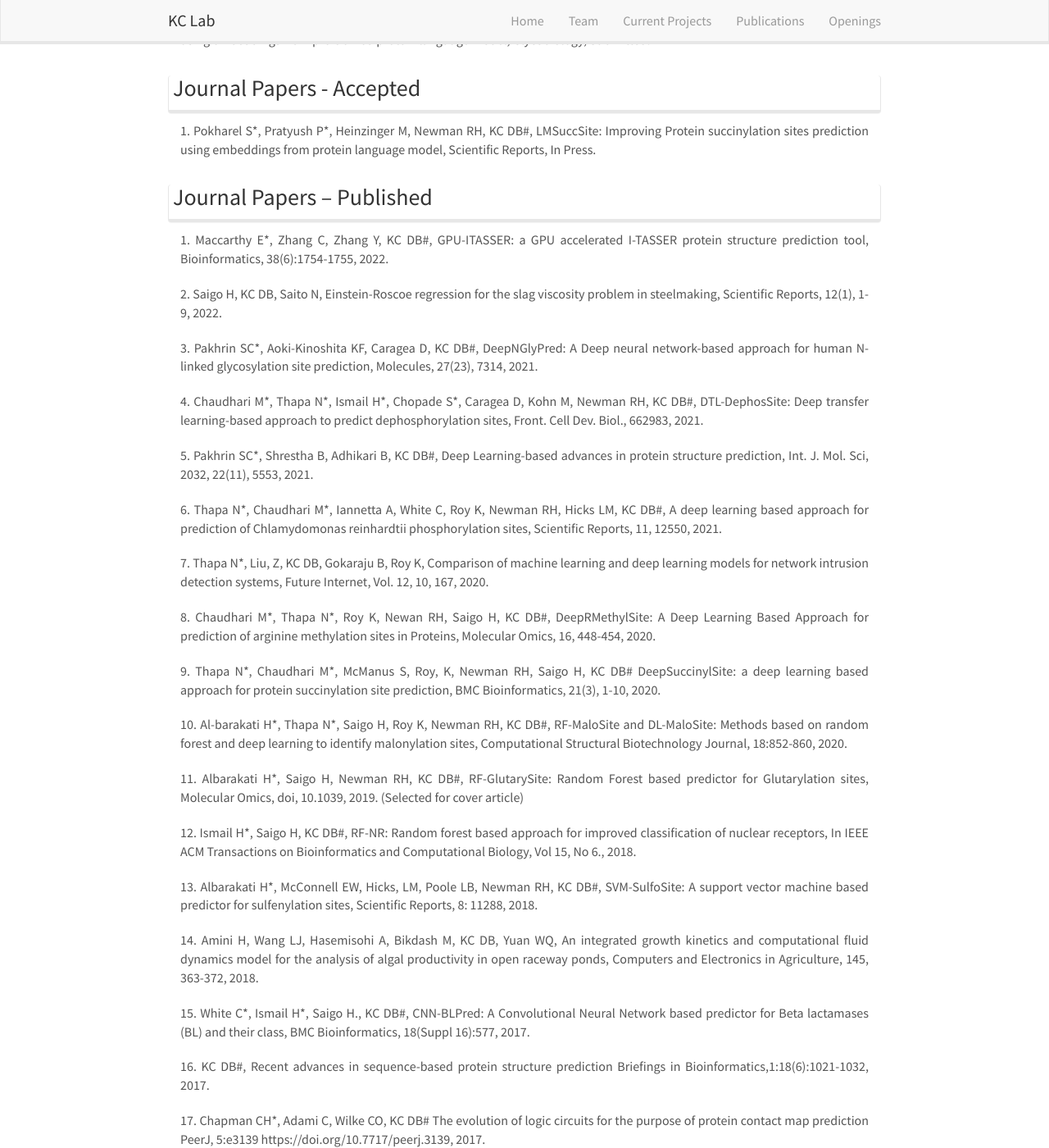
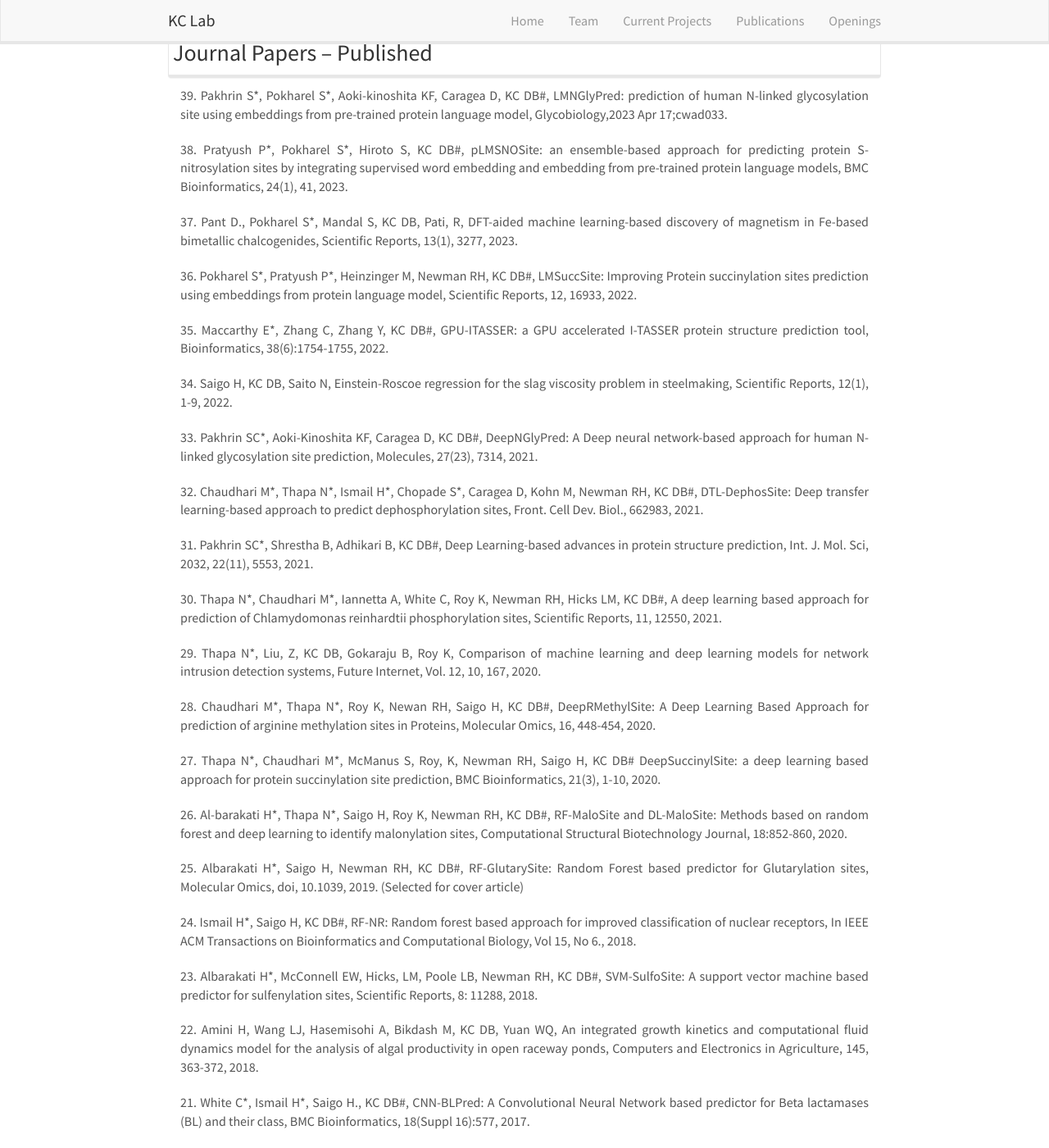
Before and after one commit to pawelparker/KCLabMTU.github.io, a Jekyll site: the page built from _pages/publications.html, in a window 1280 px wide and 1400 px high, scrolled down 1395 px. Shown: the whole window at 82% size. Built offline with Jekyll 4.4.1, drawn with Linux system fonts in a browser that asks for light colours; nearby versions of some CDN libraries; some of the changed text lies outside the part shown.

Commit message:
Update publications.html

```diff
--- a/_pages/publications.html
+++ b/_pages/publications.html
@@ -41,73 +41,87 @@ permalink: /publications/
    <div class="panel-heading">10.	KC DB, Dennis R Livesay, A spectrum of phylogenetic-based approaches for predicting protein functional sites, In Bioinformatics for Systems Biology, Krawetz S (Ed.), Humana Press. ISBN: 978-1-934115-02-2, 2009.
    </div>
 
+
    <div class="panel panel-default" >
-      <h3 style="margin-left: 5px">Journal Papers Submitted</h3>
+      <h3 style="margin-left: 5px">Journal Papers – In Revision </h3>
    </div>
-   <div class="panel-heading">1. Pratyush P*, Pokharel S*, Hiroto S, KC DB#, pLMSNOSite:  prediction of protein s-nitrosylation sites using embeddings from language model, BMC Bioinformatics, submitted.
-   </div>
-   <div class="panel-heading">2. Pakhrin S*, Pokharel S, Aoki-kinoshita KF, Caragea D, KC DB#, LMNGlyPred: Prediction of human n-lined glycosylation site using embeddings from pre-trained protein language model, Glycobiology, Submitted.
+   <div class="panel-heading">1.	Pakhrin S*, Pokharel S*, Pratyush P*, Chaudhari M%, Ismail H%, KC DB#, LYMPhocyte: A deep learning-based approach for general protein phosphorylation site prediction using embeddings from local window sequence and pre-trained protein language model, Journal of Proteome Research, In 2nd revision.
    </div>
 
    <div class="panel panel-default" >
-      <h3 style="margin-left: 5px">Journal Papers - Accepted</h3>
-   </div>
-   <div class="panel-heading">1. Pokharel S*, Pratyush P*, Heinzinger M, Newman RH, KC DB#, LMSuccSite: Improving Protein succinylation sites prediction using embeddings from protein language model, Scientific Reports, In Press.
-   </div>
-   <div class="panel panel-default" >
       <h3 style="margin-left: 5px">Journal Papers – Published </h3>
    </div>
-   <div class="panel-heading">1. Maccarthy E*, Zhang C, Zhang Y, KC DB#, GPU-ITASSER: a GPU accelerated I-TASSER protein structure prediction tool, Bioinformatics, 38(6):1754-1755, 2022.
+   <div class="panel-heading">39.	Pakhrin S*, Pokharel S*, Aoki-kinoshita KF, Caragea D, KC DB#, LMNGlyPred: prediction of human N-linked glycosylation site using embeddings from pre-trained protein language model, Glycobiology,2023 Apr 17;cwad033.
    </div>
-   <div class="panel-heading">2.  Saigo H, KC DB, Saito N, Einstein-Roscoe regression for the slag viscosity problem in steelmaking, Scientific Reports, 12(1), 1-9, 2022.
+   <div class="panel-heading">38.	Pratyush P*, Pokharel S*, Hiroto S, KC DB#, pLMSNOSite: an ensemble-based approach for predicting protein S-nitrosylation sites by integrating supervised word embedding and embedding from pre-trained protein language models, BMC Bioinformatics, 24(1), 41, 2023.
    </div>
-   <div class="panel-heading">3.  Pakhrin SC*, Aoki-Kinoshita KF, Caragea D, KC DB#, DeepNGlyPred: A Deep neural network-based approach for human N-linked glycosylation site prediction, Molecules, 27(23), 7314, 2021. </div>
-   <div class="panel-heading">4.  Chaudhari M*, Thapa N*, Ismail H*, Chopade S*, Caragea D, Kohn M, Newman RH, KC DB#, DTL-DephosSite: Deep transfer learning-based approach to predict dephosphorylation sites, Front. Cell Dev. Biol., 662983, 2021.</div>
-   <div class="panel-heading">5.  Pakhrin SC*, Shrestha B, Adhikari B, KC DB#, Deep Learning-based advances in protein structure prediction, Int. J. Mol. Sci, 2032, 22(11), 5553, 2021.</div>
-   <div class="panel-heading">6.  Thapa N*, Chaudhari M*, Iannetta A, White C, Roy K, Newman RH, Hicks LM, KC DB#, A deep learning based approach for prediction of Chlamydomonas reinhardtii phosphorylation sites, Scientific Reports, 11, 12550, 2021.</div>
-   <div class="panel-heading">7.  Thapa N*, Liu, Z, KC DB,  Gokaraju B,  Roy K, Comparison of machine learning and deep learning models for network intrusion detection systems, Future Internet, Vol. 12, 10, 167, 2020.</div>
-   <div class="panel-heading">8.  Chaudhari M*, Thapa N*, Roy K, Newan RH, Saigo H, KC DB#, DeepRMethylSite: A Deep Learning Based Approach for prediction of arginine methylation sites in Proteins, Molecular Omics, 16, 448-454, 2020.</div>
-   <div class="panel-heading">9.  Thapa N*, Chaudhari M*, McManus S, Roy, K, Newman RH, Saigo H, KC DB#
+   <div class="panel-heading">37.	Pant D., Pokharel S*, Mandal S, KC DB, Pati, R, DFT-aided machine learning-based discovery of magnetism in Fe-based bimetallic chalcogenides, Scientific Reports, 13(1), 3277, 2023.
+   </div>
+   <div class="panel-heading">36.	Pokharel S*, Pratyush P*, Heinzinger M, Newman RH, KC DB#, LMSuccSite: Improving Protein succinylation sites prediction using embeddings from protein language model, Scientific Reports, 12, 16933, 2022.
+   </div>
+   <div class="panel-heading">35. Maccarthy E*, Zhang C, Zhang Y, KC DB#, GPU-ITASSER: a GPU accelerated I-TASSER protein structure prediction tool, Bioinformatics, 38(6):1754-1755, 2022.
+   </div>
+   <div class="panel-heading">34.  Saigo H, KC DB, Saito N, Einstein-Roscoe regression for the slag viscosity problem in steelmaking, Scientific Reports, 12(1), 1-9, 2022.
+   </div>
+   <div class="panel-heading">33.  Pakhrin SC*, Aoki-Kinoshita KF, Caragea D, KC DB#, DeepNGlyPred: A Deep neural network-based approach for human N-linked glycosylation site prediction, Molecules, 27(23), 7314, 2021.
+   </div>
+   <div class="panel-heading">32.  Chaudhari M*, Thapa N*, Ismail H*, Chopade S*, Caragea D, Kohn M, Newman RH, KC DB#, DTL-DephosSite: Deep transfer learning-based approach to predict dephosphorylation sites, Front. Cell Dev. Biol., 662983, 2021.
+   </div>
+   <div class="panel-heading">31.  Pakhrin SC*, Shrestha B, Adhikari B, KC DB#, Deep Learning-based advances in protein structure prediction, Int. J. Mol. Sci, 2032, 22(11), 5553, 2021.
+   </div>
+   <div class="panel-heading">30.  Thapa N*, Chaudhari M*, Iannetta A, White C, Roy K, Newman RH, Hicks LM, KC DB#, A deep learning based approach for prediction of Chlamydomonas reinhardtii phosphorylation sites, Scientific Reports, 11, 12550, 2021.
+   </div>
+   <div class="panel-heading">29.  Thapa N*, Liu, Z, KC DB,  Gokaraju B,  Roy K, Comparison of machine learning and deep learning models for network intrusion detection systems, Future Internet, Vol. 12, 10, 167, 2020.
+   </div>
+   <div class="panel-heading">28.  Chaudhari M*, Thapa N*, Roy K, Newan RH, Saigo H, KC DB#, DeepRMethylSite: A Deep Learning Based Approach for prediction of arginine methylation sites in Proteins, Molecular Omics, 16, 448-454, 2020.
+   </div>
+   <div class="panel-heading">27.  Thapa N*, Chaudhari M*, McManus S, Roy, K, Newman RH, Saigo H, KC DB#
       DeepSuccinylSite: a deep learning based approach for protein succinylation site prediction, BMC Bioinformatics, 21(3), 1-10, 2020.
    </div>
-   <div class="panel-heading">10. Al-barakati H*, Thapa N*, Saigo H, Roy K, Newman RH, KC DB#, RF-MaloSite and DL-MaloSite: Methods based on random forest and deep learning to identify malonylation sites, Computational Structural Biotechnology Journal, 18:852-860, 2020.</div>
-   <div class="panel-heading">11. Albarakati H*, Saigo H, Newman RH, KC DB#, RF-GlutarySite: Random Forest based predictor for Glutarylation sites, Molecular Omics, doi, 10.1039, 2019. (Selected for cover article)</div>
-   <div class="panel-heading">12. Ismail H*, Saigo H, KC DB#, RF-NR: Random forest based approach for improved classification of nuclear receptors, In IEEE ACM Transactions on Bioinformatics and Computational Biology, Vol 15, No 6., 2018. </div>
-   <div class="panel-heading">13. Albarakati H*, McConnell EW, Hicks, LM, Poole LB, Newman RH, KC DB#, SVM-SulfoSite: A support vector machine based predictor for sulfenylation sites, Scientific Reports, 8: 11288, 2018.</div>
-   <div class="panel-heading">14. Amini H, Wang LJ, Hasemisohi A, Bikdash M, KC DB, Yuan WQ, An integrated growth kinetics and computational fluid dynamics model for the analysis of algal productivity in open raceway ponds, Computers and Electronics in Agriculture, 145, 363-372, 2018.</div>
-   <div class="panel-heading">15. White C*, Ismail H*, Saigo H., KC DB#, CNN-BLPred: A Convolutional Neural Network based predictor for Beta lactamases (BL) and their class, BMC Bioinformatics, 18(Suppl 16):577, 2017.</div>
-   <div class="panel-heading">16. KC DB#, Recent advances in sequence-based protein structure prediction
+   <div class="panel-heading">26. Al-barakati H*, Thapa N*, Saigo H, Roy K, Newman RH, KC DB#, RF-MaloSite and DL-MaloSite: Methods based on random forest and deep learning to identify malonylation sites, Computational Structural Biotechnology Journal, 18:852-860, 2020.
+   </div>
+   <div class="panel-heading">25. Albarakati H*, Saigo H, Newman RH, KC DB#, RF-GlutarySite: Random Forest based predictor for Glutarylation sites, Molecular Omics, doi, 10.1039, 2019. (Selected for cover article)
+   </div>
+   <div class="panel-heading">24. Ismail H*, Saigo H, KC DB#, RF-NR: Random forest based approach for improved classification of nuclear receptors, In IEEE ACM Transactions on Bioinformatics and Computational Biology, Vol 15, No 6., 2018.
+   </div>
+   <div class="panel-heading">23. Albarakati H*, McConnell EW, Hicks, LM, Poole LB, Newman RH, KC DB#, SVM-SulfoSite: A support vector machine based predictor for sulfenylation sites, Scientific Reports, 8: 11288, 2018.
+   </div>
+   <div class="panel-heading">22. Amini H, Wang LJ, Hasemisohi A, Bikdash M, KC DB, Yuan WQ, An integrated growth kinetics and computational fluid dynamics model for the analysis of algal productivity in open raceway ponds, Computers and Electronics in Agriculture, 145, 363-372, 2018.
+   </div>
+   <div class="panel-heading">21. White C*, Ismail H*, Saigo H., KC DB#, CNN-BLPred: A Convolutional Neural Network based predictor for Beta lactamases (BL) and their class, BMC Bioinformatics, 18(Suppl 16):577, 2017.
+   </div>
+   <div class="panel-heading">20. KC DB#, Recent advances in sequence-based protein structure prediction
       Briefings in Bioinformatics,1:18(6):1021-1032, 2017.
    </div>
-   <div class="panel-heading">17. Chapman CH*, Adami C, Wilke CO, KC DB#
+   <div class="panel-heading">19. Chapman CH*, Adami C, Wilke CO, KC DB#
       The evolution of logic circuits for the purpose of protein contact map prediction
       PeerJ, 5:e3139 https://doi.org/10.7717/peerj.3139, 2017.
    </div>
    <div class="panel-heading">18. Ismail H*, Newman RH, KC DB#, RF-Hydroxysite: a random forest based predictor for hydroxylation sites
       Molecular Biosystems, 12(8):2427-35, 2016
    </div>
-   <div class="panel-heading">19. Jha A*, Flurchick KM, Bidash M, KC DB#
+   <div class="panel-heading">17. Jha A*, Flurchick KM, Bidash M, KC DB#
       Parallel-SymD: A parallel approach to detect internal symmetry in protein domains
       BioMed Research International, 2016, 4628592.
    </div>
-   <div class="panel-heading">20. Jiang Y,…, Chapman CH*, KC DB, …., Predrag Radivojac, An expanded evaluation of protein function prediction methods show an improvement in accuracy, Genome Biology, 17:184, 2016.</div>
-   <div class="panel-heading">21. Ismail H*, Jones A*, Kim J., Newman R., KC DB#: Improved Random Forest based prediction of phosphorylation sites, Biomed Research International, 2016, 3281590.</div>
-   <div class="panel-heading">22. Amini H, Shahbazi A, Bikdash M, KC DB, Yuan W, Hashemisohi A, Wang L
+   <div class="panel-heading">16. Jiang Y,…, Chapman CH*, KC DB, …., Predrag Radivojac, An expanded evaluation of protein function prediction methods show an improvement in accuracy, Genome Biology, 17:184, 2016.</div>
+   <div class="panel-heading">15. Ismail H*, Jones A*, Kim J., Newman R., KC DB#: Improved Random Forest based prediction of phosphorylation sites, Biomed Research International, 2016, 3281590.</div>
+   <div class="panel-heading">14. Amini H, Shahbazi A, Bikdash M, KC DB, Yuan W, Hashemisohi A, Wang L
       Numerical and experimental investigation of hydrodynamics and light transfer in open raceway ponds at various algal cell concentrations and medium depths
       Chemical Engineering Science 156, 11-23, 2016.
    </div>
-   <div class="panel-heading">23.  Khan IK, Wei Q, Chapman S*, KC DB, Kihara D: PFP and ESG protein function prediction methods in 2014: Effects of database updates and ensemble approaches, Giga Science, 4:43, 2015.</div>
-   <div class="panel-heading">24.  CH Tai, Rohit P, KC DB, Shilling J, Lee BK, SymD webserver: a platform for detecting internally symmetric protein structures, Nucleic Acids Res, 42(W1):W296-W300, 2014. </div>
-   <div class="panel-heading">25. Yu Y, Megri AC, Flurchick KM, KC DB, The improvement of the computational performance of the zonal model POMA using parallel techniques, American Journal of Engineering and Applied Sciences 7(1): 185-193, 2014, Science Publication.</div>
-   <div class="panel-heading">26.  KC DB#, Structure-based methods for computational protein functional site prediction,  Comput Struct Biotechnology J, 8: e201308005, 2013.</div>
-   <div class="panel-heading">27. KC DB and Livesay DR, Topology improves phylogenetic motif functional site predictions, IEEE/ACM Transactions on Computational Biology and Bioinformatics, 8:226-233, 2011.</div>
-   <div class="panel-heading">28.  KC DB#, Improving Consensus Structure by Eliminating Averaging Artifacts, BMC Structural Biology, 9:12, 2009.</div>
-   <div class="panel-heading">29.  KC DB and Livesay DR, Improving position specific predictions of protein functional sites using phylogenetic motifs, Bioinformatics, 24:2308-2316, 2008.</div>
-   <div class="panel-heading">30.  Brown JB, KC DB, Tomita E, Akutsu T, Multiple methods for protein side chain packing using maximum weight cliques, Genome Informatics, 17-1, 3-12, 2006.</div>
-   <div class="panel-heading">31.  Akutsu T, Hayashida M, KC DB, Tomita E, Suzuki J,  Horimoto K, Protein Threading by Dynamic Programming and Clique Based Approaches, IEICE Transactions on Fundamentals of Electronics, Communication and Computer Science, E89-A, 1215-1222, 2006.</div>
-   <div class="panel-heading">32.  KC DB, Jun’ichi Suzuki J, Horimoto K, Akutsu T, Protein Threading With Profiles and Distance Constraints Using Clique Based Algorithms, Journal of Bioinformatics and Computational Biology, 4:19-42, 2006.</div>
-   <div class="panel-heading">33.  Moesa HA, KC DB, Akutsu T, Efficient Determination of Cluster Boundaries for Analysis of Gene Expression Profile Data Using Hierarchical Clustering and Wavelet Transform, Genome Informatics, 16(1): 132-141, 2005.</div>
-   <div class="panel-heading">34.  KC DB, Tomita E, Suzuki J, Akutsu T, Protein side-chain packing problem: A maximum common edge-weight clique algorithmic approach, Journal of Bioinformatics and Computational Biology, 3(1): 103-126, 2005.</div>
-   <div class="panel-heading">35. KC DB, Akutsu T, Tomita E, Seki T, Fujiyama A, Point Matching Under Non-uniform Distortions and Protein Side Chain Packing Based on an Efficient Clique Algorithm, Genome Informatics, 13: 143-152, 2002.
+   <div class="panel-heading">13.  Khan IK, Wei Q, Chapman S*, KC DB, Kihara D: PFP and ESG protein function prediction methods in 2014: Effects of database updates and ensemble approaches, Giga Science, 4:43, 2015.</div>
+   <div class="panel-heading">12.  CH Tai, Rohit P, KC DB, Shilling J, Lee BK, SymD webserver: a platform for detecting internally symmetric protein structures, Nucleic Acids Res, 42(W1):W296-W300, 2014. </div>
+   <div class="panel-heading">11. Yu Y, Megri AC, Flurchick KM, KC DB, The improvement of the computational performance of the zonal model POMA using parallel techniques, American Journal of Engineering and Applied Sciences 7(1): 185-193, 2014, Science Publication.</div>
+   <div class="panel-heading">10.  KC DB#, Structure-based methods for computational protein functional site prediction,  Comput Struct Biotechnology J, 8: e201308005, 2013.</div>
+   <div class="panel-heading">9. KC DB and Livesay DR, Topology improves phylogenetic motif functional site predictions, IEEE/ACM Transactions on Computational Biology and Bioinformatics, 8:226-233, 2011.</div>
+   <div class="panel-heading">8.  KC DB#, Improving Consensus Structure by Eliminating Averaging Artifacts, BMC Structural Biology, 9:12, 2009.</div>
+   <div class="panel-heading">7.  KC DB and Livesay DR, Improving position specific predictions of protein functional sites using phylogenetic motifs, Bioinformatics, 24:2308-2316, 2008.</div>
+   <div class="panel-heading">6.  Brown JB, KC DB, Tomita E, Akutsu T, Multiple methods for protein side chain packing using maximum weight cliques, Genome Informatics, 17-1, 3-12, 2006.</div>
+   <div class="panel-heading">5.  Akutsu T, Hayashida M, KC DB, Tomita E, Suzuki J,  Horimoto K, Protein Threading by Dynamic Programming and Clique Based Approaches, IEICE Transactions on Fundamentals of Electronics, Communication and Computer Science, E89-A, 1215-1222, 2006.</div>
+   <div class="panel-heading">4.  KC DB, Jun’ichi Suzuki J, Horimoto K, Akutsu T, Protein Threading With Profiles and Distance Constraints Using Clique Based Algorithms, Journal of Bioinformatics and Computational Biology, 4:19-42, 2006.</div>
+   <div class="panel-heading">3.  Moesa HA, KC DB, Akutsu T, Efficient Determination of Cluster Boundaries for Analysis of Gene Expression Profile Data Using Hierarchical Clustering and Wavelet Transform, Genome Informatics, 16(1): 132-141, 2005.</div>
+   <div class="panel-heading">2.  KC DB, Tomita E, Suzuki J, Akutsu T, Protein side-chain packing problem: A maximum common edge-weight clique algorithmic approach, Journal of Bioinformatics and Computational Biology, 3(1): 103-126, 2005.</div>
+   <div class="panel-heading">1. KC DB, Akutsu T, Tomita E, Seki T, Fujiyama A, Point Matching Under Non-uniform Distortions and Protein Side Chain Packing Based on an Efficient Clique Algorithm, Genome Informatics, 13: 143-152, 2002.
    </div>
 </div>
```
Lines whose indentation alone changed are shown as unchanged.
